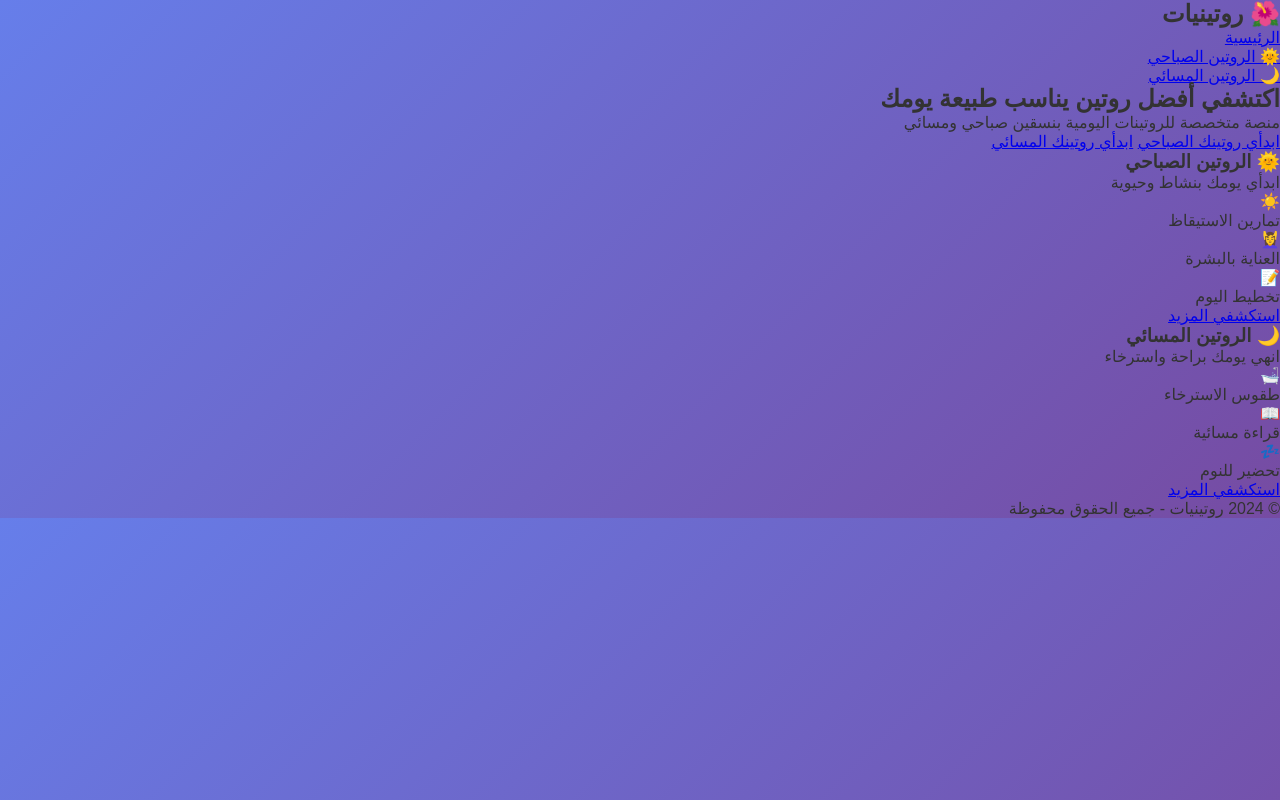
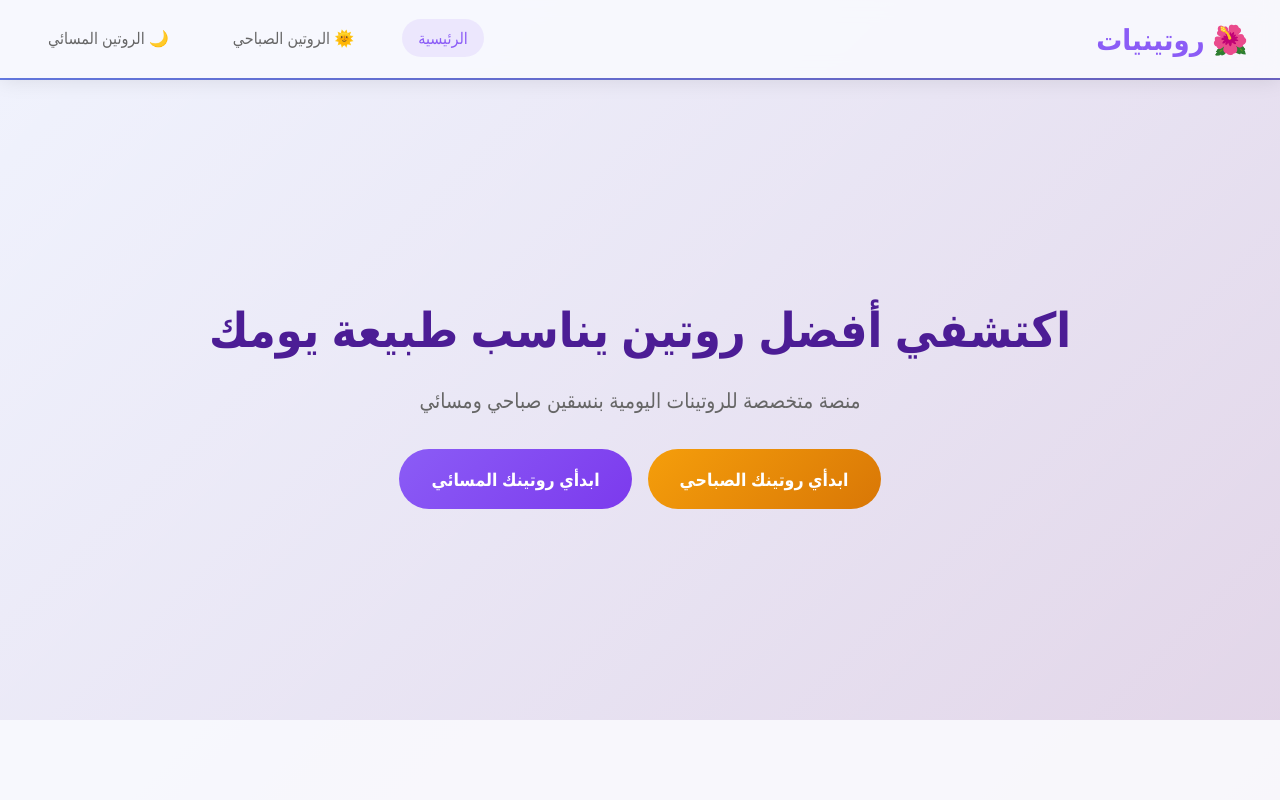
Before and after one commit to ffoxy1292-ship-it/Rotini-, a plain HTML site: page index.html in a window 1280 px wide. Shown: the top 800 px of the page. Drawn offline with Linux system fonts and the light colour scheme; a script that the page names is missing.

Commit message:
Refactor CSS for improved layout and design

```diff
--- a/css/style.css
+++ b/css/style.css
@@ -1,3 +1,4 @@
+/* التصميم العام */
 * {
     margin: 0;
     padding: 0;
@@ -5,95 +6,244 @@
 }
 
 body {
-    font-family: 'Arial', sans-serif;
+    font-family: 'Segoe UI', Tahoma, Geneva, Verdana, sans-serif;
+    line-height: 1.6;
+    color: #333;
     background: linear-gradient(135deg, #667eea 0%, #764ba2 100%);
-    transition: all 0.5s ease;
-    color: #333;
 }
 
-/* شريط السماء */
-#sky-bar {
-    height: 100px;
-    background: linear-gradient(90deg, #87CEEB, #98FB98);
-    position: relative;
-    overflow: hidden;
-    transition: background 1s ease;
+.container {
+    max-width: 1200px;
+    margin: 0 auto;
+    padding: 0 20px;
 }
 
-.cloud {
-    position: absolute;
-    background: white;
-    border-radius: 50%;
-    animation: moveCloud 20s linear infinite;
+/* الهيدر */
+.header {
+    background: rgba(255, 255, 255, 0.95);
+    backdrop-filter: blur(10px);
+    position: fixed;
+    width: 100%;
+    top: 0;
+    z-index: 1000;
+    box-shadow: 0 2px 20px rgba(0, 0, 0, 0.1);
 }
 
-.cloud:nth-child(1) { top: 20px; animation-duration: 25s; }
-.cloud:nth-child(2) { top: 50px; animation-duration: 30s; }
-
-.star {
-    position: absolute;
-    background: yellow;
-    border-radius: 50%;
-    animation: twinkle 2s infinite;
+.nav {
+    display: flex;
+    justify-content: space-between;
+    align-items: center;
+    padding: 1rem 2rem;
 }
 
-@keyframes moveCloud {
-    from { transform: translateX(-100px); }
-    to { transform: translateX(100vw); }
+.logo h1 {
+    color: #8b5cf6;
+    font-size: 1.8rem;
 }
 
-@keyframes twinkle {
-    0%, 100% { opacity: 0.3; }
-    50% { opacity: 1; }
+.nav-links {
+    display: flex;
+    list-style: none;
+    gap: 2rem;
 }
 
-/* الثيمات حسب الوقت */
-.theme-morning {
-    background: linear-gradient(135deg, #87CEEB, #98FB98);
+.nav-links a {
+    text-decoration: none;
+    color: #666;
+    font-weight: 500;
+    transition: color 0.3s ease;
+    padding: 0.5rem 1rem;
+    border-radius: 25px;
 }
 
-.theme-evening {
-    background: linear-gradient(135deg, #FF7E5F, #FEB47B);
+.nav-links a:hover,
+.nav-links a.active {
+    color: #8b5cf6;
+    background: rgba(139, 92, 246, 0.1);
 }
 
-.theme-night {
-    background: linear-gradient(135deg, #0F2027, #203A43, #2C5364);
+/* قسم الهيرو */
+.hero {
+    background: linear-gradient(135deg, rgba(255, 255, 255, 0.9), rgba(255, 245, 245, 0.8));
+    min-height: 80vh;
+    display: flex;
+    align-items: center;
+    justify-content: center;
+    text-align: center;
+    margin-top: 80px;
+    padding: 4rem 2rem;
 }
 
-/* القوالب */
-.template {
-    background: rgba(255, 255, 255, 0.9);
-    border-radius: 15px;
-    padding: 20px;
-    margin: 15px 0;
-    box-shadow: 0 4px 15px rgba(0,0,0,0.1);
+.hero-content h2 {
+    font-size: 3rem;
+    color: #4c1d95;
+    margin-bottom: 1rem;
+    font-weight: 700;
 }
 
-.template.morning {
-    border: 2px solid #87CEEB;
+.hero-content p {
+    font-size: 1.3rem;
+    color: #666;
+    margin-bottom: 2rem;
 }
 
-.template.evening {
-    border: 2px solid #FF7E5F;
+.hero-buttons {
+    display: flex;
+    gap: 1rem;
+    justify-content: center;
+    flex-wrap: wrap;
 }
 
-.template.night {
-    border: 2px solid #4A00E0;
+.btn {
+    padding: 1rem 2rem;
+    border: none;
+    border-radius: 50px;
+    font-size: 1.1rem;
+    font-weight: 600;
+    text-decoration: none;
+    transition: all 0.3s ease;
+    cursor: pointer;
+    display: inline-block;
 }
 
-/* الأزهار والألوان الكيوت */
-.cute-button {
-    background: linear-gradient(45deg, #FF9A9E, #FAD0C4);
-    border: none;
-    padding: 12px 25px;
-    border-radius: 25px;
+.btn-morning {
+    background: linear-gradient(135deg, #f59e0b, #d97706);
     color: white;
-    font-weight: bold;
-    cursor: pointer;
-    transition: transform 0.3s ease;
 }
 
-.cute-button:hover {
-    transform: translateY(-2px);
-    box-shadow: 0 5px 15px rgba(0,0,0,0.2);
-                          }
+.btn-evening {
+    background: linear-gradient(135deg, #8b5cf6, #7c3aed);
+    color: white;
+}
+
+.btn:hover {
+    transform: translateY(-3px);
+    box-shadow: 0 10px 25px rgba(0, 0, 0, 0.2);
+}
+
+/* قسم المعاينة */
+.preview {
+    padding: 5rem 2rem;
+    background: rgba(255, 255, 255, 0.95);
+}
+
+.preview-grid {
+    display: grid;
+    grid-template-columns: repeat(auto-fit, minmax(350px, 1fr));
+    gap: 2rem;
+    margin-top: 2rem;
+}
+
+.preview-card {
+    background: white;
+    border-radius: 20px;
+    padding: 2rem;
+    box-shadow: 0 10px 40px rgba(0, 0, 0, 0.1);
+    transition: transform 0.3s ease;
+    border: 1px solid rgba(0, 0, 0, 0.05);
+}
+
+.preview-card:hover {
+    transform: translateY(-10px);
+}
+
+.morning-preview {
+    background: linear-gradient(135deg, #fff7ed, #fed7aa);
+    border-left: 5px solid #f59e0b;
+}
+
+.evening-preview {
+    background: linear-gradient(135deg, #faf5ff, #e9d5ff);
+    border-left: 5px solid #8b5cf6;
+}
+
+.preview-header h3 {
+    font-size: 1.5rem;
+    color: #4c1d95;
+    margin-bottom: 0.5rem;
+}
+
+.preview-header p {
+    color: #666;
+    margin-bottom: 1.5rem;
+}
+
+.preview-content {
+    margin: 1.5rem 0;
+}
+
+.preview-item {
+    display: flex;
+    align-items: center;
+    gap: 1rem;
+    padding: 0.8rem 0;
+    border-bottom: 1px solid rgba(0, 0, 0, 0.1);
+}
+
+.preview-item:last-child {
+    border-bottom: none;
+}
+
+.preview-item span {
+    font-size: 1.5rem;
+}
+
+.preview-item p {
+    color: #555;
+    font-weight: 500;
+}
+
+.preview-btn {
+    display: inline-block;
+    padding: 0.8rem 1.5rem;
+    background: rgba(139, 92, 246, 0.1);
+    color: #8b5cf6;
+    text-decoration: none;
+    border-radius: 25px;
+    font-weight: 600;
+    transition: all 0.3s ease;
+}
+
+.preview-btn:hover {
+    background: #8b5cf6;
+    color: white;
+}
+
+/* الفوتر */
+.footer {
+    background: #1f2937;
+    color: white;
+    text-align: center;
+    padding: 2rem;
+    margin-top: 4rem;
+}
+
+/* التجاوب مع الشاشات الصغيرة */
+@media (max-width: 768px) {
+    .nav {
+        flex-direction: column;
+        gap: 1rem;
+    }
+
+    .nav-links {
+        gap: 1rem;
+    }
+
+    .hero-content h2 {
+        font-size: 2rem;
+    }
+
+    .hero-buttons {
+        flex-direction: column;
+        align-items: center;
+    }
+
+    .btn {
+        width: 100%;
+        max-width: 300px;
+    }
+
+    .preview-grid {
+        grid-template-columns: 1fr;
+    }
+}
```
